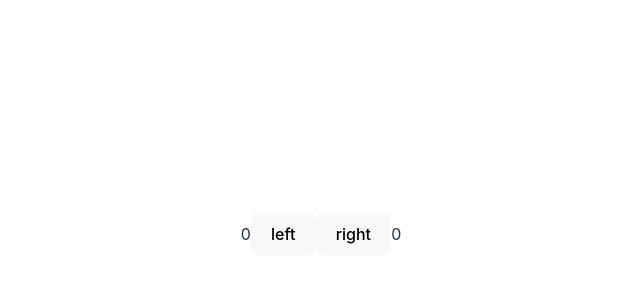
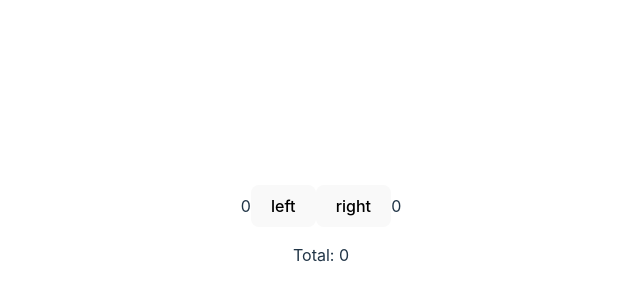
Before and after one commit to vapppu/react-luku1-oppimistehtava-03-click, a React (Vite) app: page / in a window 1280 px wide. Shown: the part 166-466 px from the top of the page, without its empty margins (319-959 px from the left). Built offline with nearby package versions, Linux system fonts and the light colour scheme.

Commit message:
Add counter to calculate total number of clicks

```diff
--- a/src/App.jsx
+++ b/src/App.jsx
@@ -1,34 +1,35 @@
 import { useState } from 'react'
-import reactLogo from './assets/react.svg'
-import viteLogo from '/vite.svg'
 import './App.css'
 
 const App = () => {
-  const [clicks, setClicks] = useState({
-    left: 0, right: 0
-  })
+  const [left, setLeft] = useState(0)
+  const [right, setRight] = useState(0)
+  const [allClicks, setAll] = useState([])
+  const [total, setTotal] = useState(0)
 
   const handleLeftClick = () => {
-    setClicks( {
-      ...clicks,
-      left: clicks.left + 1
-    })
+    setAll(allClicks.concat('L'))
+    const newLeft = left + 1
+    setLeft(newLeft)
+    setTotal(total + 1)
   }
 
     const handleRightClick = () => {
-      setClicks({
-        ...clicks,
-        right: clicks.right + 1
-      })
+      setAll(allClicks.concat('R'))
+      const newRight = right + 1
+      setRight(newRight)
+      setTotal(total + 1)
   }
 
   return (
     <div>
       <div>
-        {clicks.left}
+        {left}
         <button onClick={handleLeftClick}>left</button>
         <button onClick={handleRightClick}>right</button>
-        {clicks.right}
+        {right}
+        <p>{allClicks.join(' ')}</p>
+        <p>Total: {total}</p>
       </div>
     </div>
   )
```
